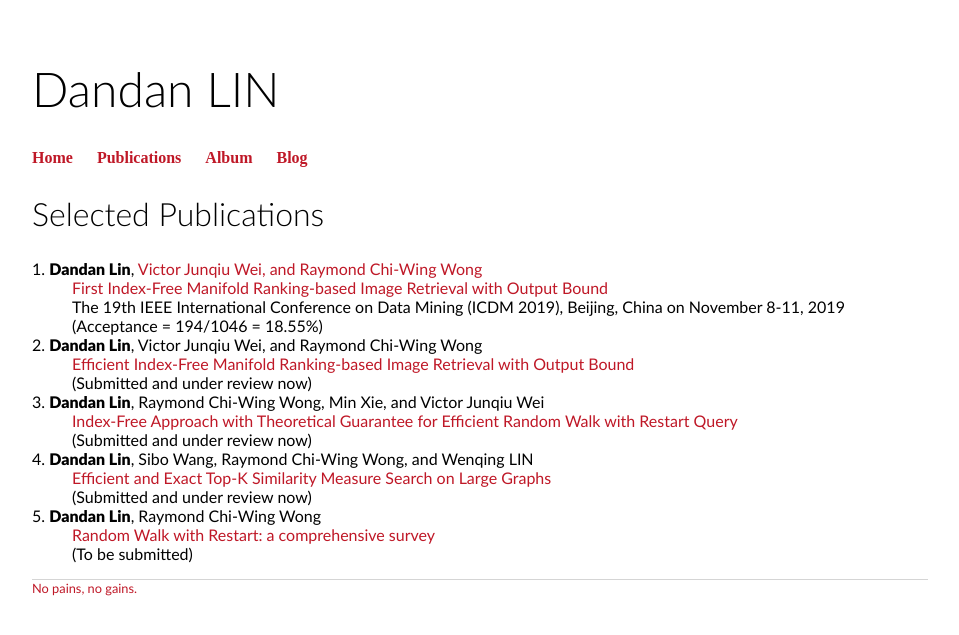
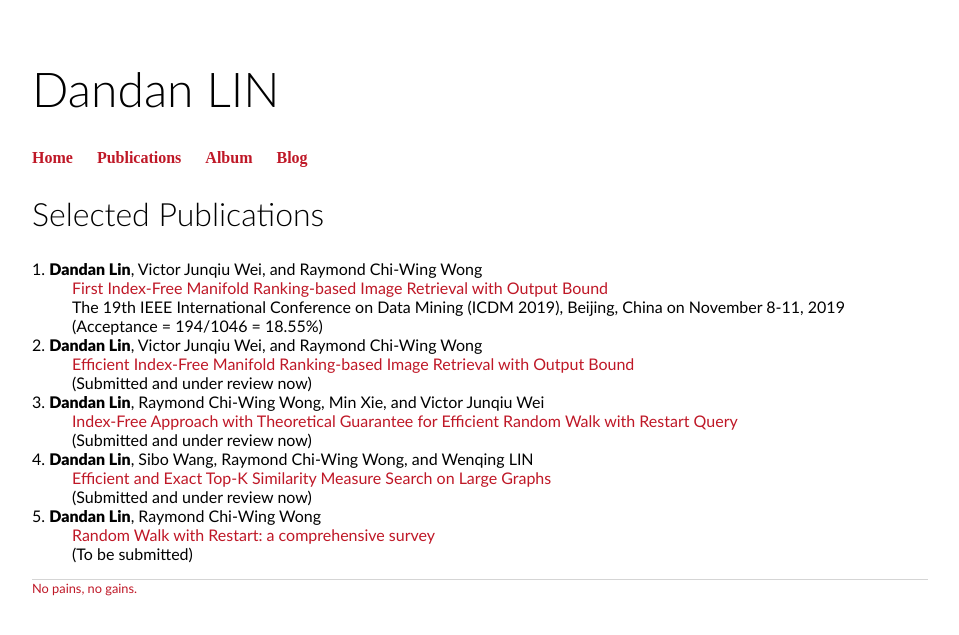
Before and after one commit to 2danlin/2danlin.github.io, a Jekyll site: the page built from publications/index.html, in a window 1280 px wide. Shown: the top 635 px of the page, without its empty margins (160-1119 px from the left). Built offline with Jekyll 4.4.1, drawn with Linux system fonts in a browser that asks for light colours.

Commit message:
Update index.html

```diff
--- a/publications/index.html
+++ b/publications/index.html
@@ -4,7 +4,7 @@ layout: default
 	<div class="blurb">
 	<h2>Selected Publications</h2>
 	<dl>
-		<dt>1. <strong>Dandan Lin</strong>, <a color="grey">Victor Junqiu Wei, and Raymond Chi-Wing Wong</a></dt>
+		<dt>1. <strong>Dandan Lin</strong>, Victor Junqiu Wei, and Raymond Chi-Wing Wong</dt>
 		<dd><a>First Index-Free Manifold Ranking-based Image Retrieval with Output Bound</a><dd>
 		<dd>The 19th IEEE International Conference on Data Mining (ICDM 2019), Beijing, China on November 8-11, 2019</dd>
 		<dd>(Acceptance = 194/1046 = 18.55%)</dd>
```
